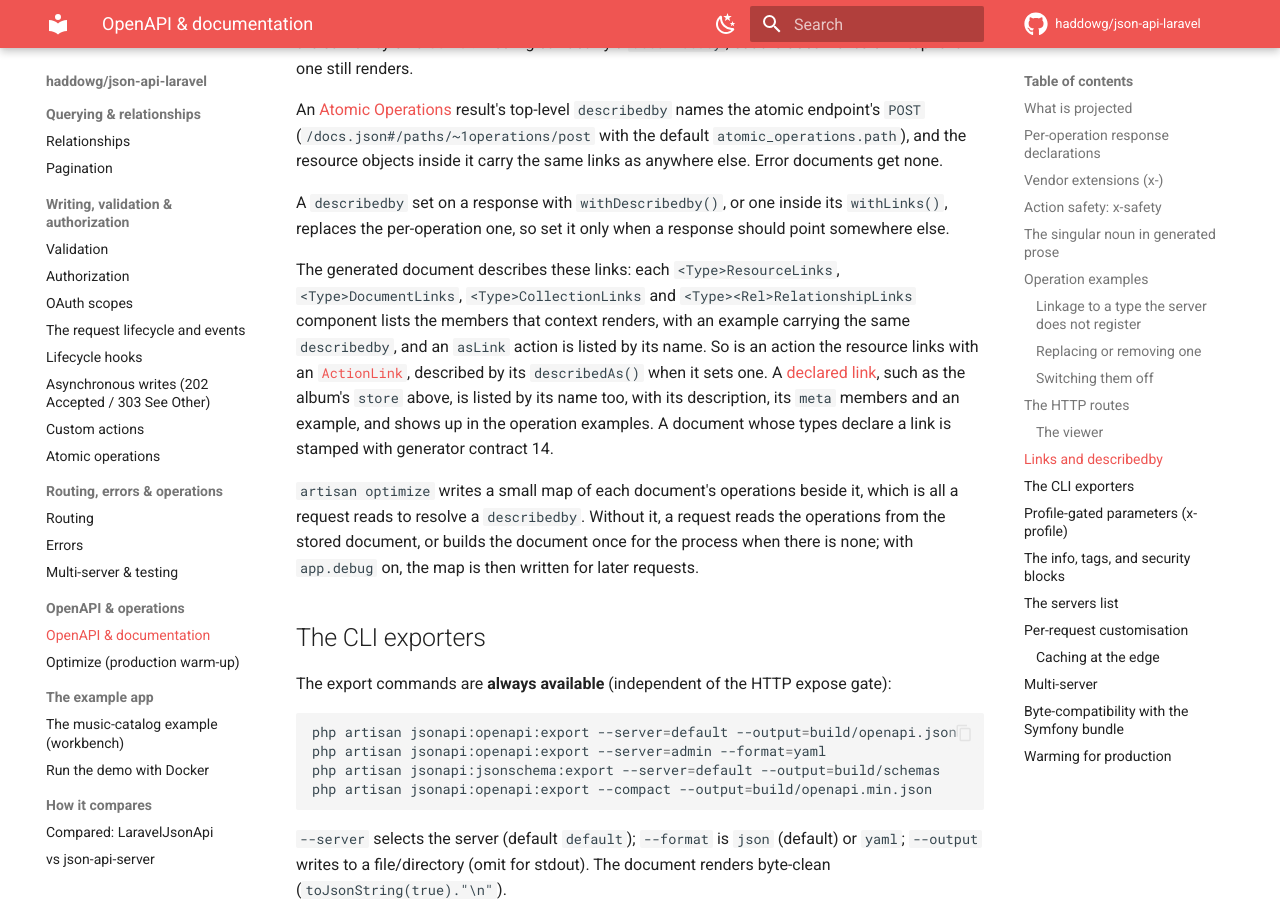
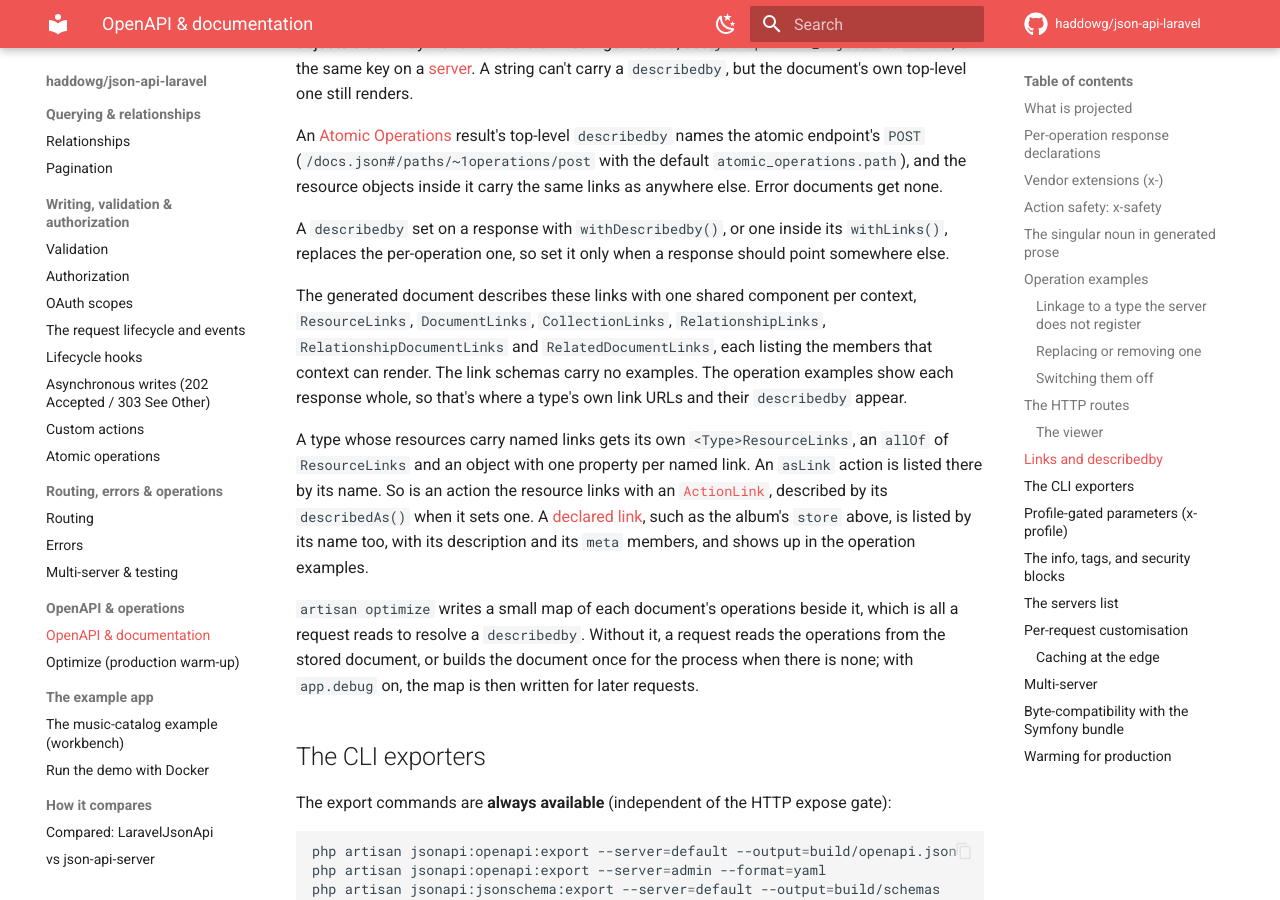
Before and after one commit to haddowg/json-api-laravel, an MkDocs documentation site: the page built from docs/openapi.md, in a window 1280 px wide and 900 px high, scrolled down 8611 px. Built offline with MkDocs 1.6.1 and Material for MkDocs 9.7.7, drawn with Linux system fonts in a browser that asks for light colours; comment, search, counter and statistics services are not loaded; some of the changed text lies outside the part shown.

Commit message:
test: follow core's shared links schemas (#166)
## Summary

Core 1.20 shares one links schema per context across the OpenAPI
document. The per-type and per-relation links components are gone,
replaced by ResourceLinks, DocumentLinks, CollectionLinks,
RelationshipLinks, RelationshipDocumentLinks and RelatedDocumentLinks. A
type with declared or action links keeps its own ResourceLinks
component, now an allOf of the shared ResourceLinks and an object
holding its named links. Link schemas carry no examples, so a type's
link URLs only appear in the operation examples. Every document is
contract 18.

Nothing in the package's source read those component names, so only the
tests and guides change. The OpenAPI assertions now read named links
through the second allOf entry and check that the first references
ResourceLinks. The self, reissue and download describedby pointers that
used to come from the AlbumsResourceLinks example are read from the
album fetch operation's example instead, and the route lookup test reads
its pointer from the LinkObject example. The action link descriptions
are compared exactly now that the absolute href note lives on
RenderedLink. Every contract assertion expects 18, and the action safety
test is renamed to say it checks the baseline.

The OpenAPI, actions and scopes guides describe the shared components
and say that every document now carries the contract 18 baseline.

CI can't resolve haddowg/json-api ^1.20 until core 1.20.0 is on
Packagist, so it will stay red until then. Locally the suite, PHPStan
and cs-check are clean against core main, and byte-compat is an empty
diff against the matching Symfony bundle branch.

## Test plan

- [ ] Once core 1.20.0 is released, re-run CI and confirm the suite and
byte-compat pass
- [ ] Skim the links section of docs/openapi.md against core's own page

````diff
--- a/composer.json
+++ b/composer.json
@@ -22,7 +22,7 @@
     ],
     "require": {
         "php": "^8.3",
-        "haddowg/json-api": "^1.19.1",
+        "haddowg/json-api": "^1.20",
         "illuminate/auth": "^12.0 || ^13.0",
         "illuminate/config": "^12.0 || ^13.0",
         "illuminate/console": "^12.0 || ^13.0",
--- a/docs/openapi.md
+++ b/docs/openapi.md
@@ -104,10 +104,10 @@
 "x-safety": { "readOnly": true }
 ```
 
-CRUD operations never carry it, since their HTTP method already says how safe they are. The
-document's `info.x-generator.contract` rises to 15 only when it uses `x-safety`, an action's
-own extensions, or an action with more than one method, whose operations get one id per
-method. [Custom actions](actions.md#operation-ids-safety-and-extensions) covers the ids and
+CRUD operations never carry it, since their HTTP method already says how safe they are.
+Generator contract 15 introduced `x-safety`, an action's own extensions, and one operation
+id per method for an action with more than one. Contract 18 then raised the baseline past
+it, so every document's `info.x-generator.contract` is 18. [Custom actions](actions.md#operation-ids-safety-and-extensions) covers the ids and
 the declarations discovery rejects.
 
 ## The singular noun in generated prose {#singular-noun}
@@ -403,16 +403,19 @@
 A `describedby` set on a response with `withDescribedby()`, or one inside its `withLinks()`,
 replaces the per-operation one, so set it only when a response should point somewhere else.
 
-The generated document describes these links: each `<Type>ResourceLinks`,
-`<Type>DocumentLinks`, `<Type>CollectionLinks` and `<Type><Rel>RelationshipLinks`
-component lists the members that context renders, with an example carrying the same
-`describedby`, and an `asLink` action is listed by its name. So is an action the resource
-links with an [`ActionLink`](actions.md#showing-an-action-link-only-in-some-states),
-described by its `describedAs()` when it sets one. A
-[declared link](resources.md#declared-links), such as the album's `store` above, is
-listed by its name too, with its description, its `meta` members and an example, and
-shows up in the operation examples. A document whose types declare a link is stamped
-with generator contract 14.
+The generated document describes these links with one shared component per context,
+`ResourceLinks`, `DocumentLinks`, `CollectionLinks`, `RelationshipLinks`,
+`RelationshipDocumentLinks` and `RelatedDocumentLinks`, each listing the members that
+context can render. The link schemas carry no examples. The operation examples show each
+response whole, so that's where a type's own link URLs and their `describedby` appear.
+
+A type whose resources carry named links gets its own `<Type>ResourceLinks`, an `allOf` of
+`ResourceLinks` and an object with one property per named link. An `asLink` action is
+listed there by its name. So is an action the resource links with an
+[`ActionLink`](actions.md#showing-an-action-link-only-in-some-states), described by its
+`describedAs()` when it sets one. A [declared link](resources.md#declared-links), such as
+the album's `store` above, is listed by its name too, with its description and its `meta`
+members, and shows up in the operation examples.
 
 `artisan optimize` writes a small map of each document's operations beside it, which is all
 a request reads to resolve a `describedby`. Without it, a request reads the operations from
````
Also changed, not shown: docs/actions.md (+4 -2 lines), docs/scopes.md (+3 -2 lines), 5 other files.
